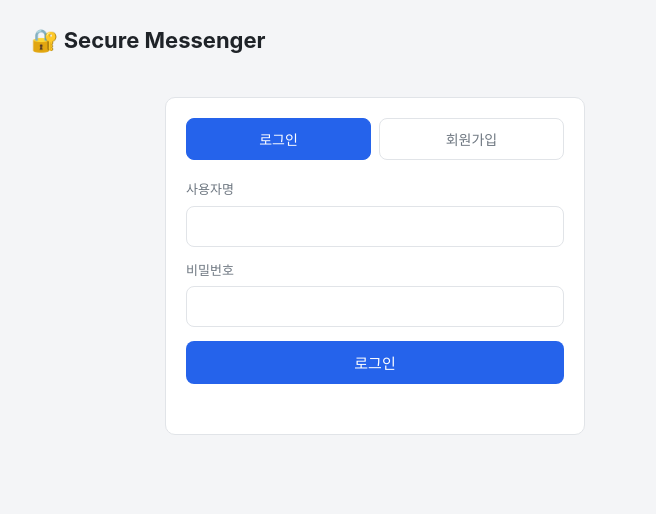
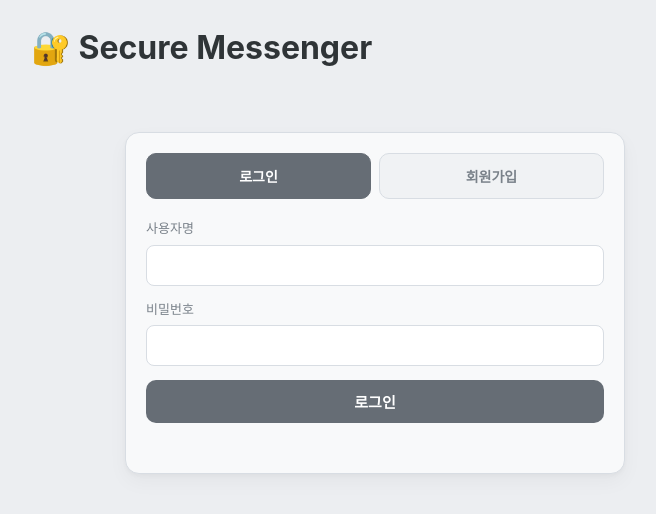
Before and after one commit to bora120/secure-messenger, a website with bundled scripts: page public/index.html in a window 1280 px wide. Shown: the whole page, without its empty margins (265-921 px from the left). Built offline with nearby package versions, Linux system fonts and the light colour scheme.

Commit message:
디자인 수정

```diff
--- a/public/styles.css
+++ b/public/styles.css
@@ -1,16 +1,27 @@
 :root {
-  --bg: #f4f5f7;
-  --surface: #ffffff;
-  --border: #e1e4e8;
-  --text: #1f2328;
-  --muted: #6e7781;
-  --primary: #2563eb;
-  --primary-hover: #1d4ed8;
-  --ok: #15803d;
-  --bad: #b91c1c;
-  --warn-bg: #fff7ed;
-  --warn-border: #fdba74;
-  --radius: 10px;
+  --bg: #eceef1;
+  --surface: #f8f9fa;
+
+  --border: #d8dde3;
+
+  --text: #2f3437;
+  --muted: #7a828a;
+
+  --primary: #666d75;
+  --primary-hover: #545b63;
+
+  --accent: #666d75;
+
+  --bg-card: #f8f9fa;
+  --text-muted: #7a828a;
+
+  --ok: #4b7f52;
+  --bad: #a05252;
+
+  --warn-bg: #f4f1eb;
+  --warn-border: #d4cabd;
+
+  --radius: 12px;
 }
 
 * { box-sizing: border-box; }
@@ -33,32 +44,70 @@ body {
 .topbar {
   display: flex;
   align-items: center;
-  justify-content: space-between;
   margin-bottom: 24px;
 }
-.topbar h1 { font-size: 22px; margin: 0; }
 
-.session { display: flex; align-items: center; gap: 12px; font-size: 14px; }
+.topbar h1 {
+  margin: 0;
+  transition: all .3s ease;
+}
+
+.session {
+  margin-left: auto;
+  display: flex;
+  align-items: center;
+  gap: 10px;
+}
 
 .card {
   background: var(--surface);
   border: 1px solid var(--border);
-  border-radius: var(--radius);
+  border-radius: 14px;
   padding: 20px;
   margin-bottom: 20px;
+
+  box-shadow:
+    0 2px 4px rgba(0,0,0,.03),
+    0 8px 20px rgba(0,0,0,.04);
 }
 
-.hidden { display: none !important; }
+.hidden {
+  display: none !important;
+}
 
 /* 인증 */
-.auth { max-width: 420px; margin: 40px auto; }
+.auth {
+  max-width: 500px;
+  margin: 60px auto;
+}
 .tabs { display: flex; gap: 8px; margin-bottom: 20px; }
 .tab {
-  flex: 1; padding: 10px; border: 1px solid var(--border);
-  background: transparent; border-radius: 8px; cursor: pointer;
-  font-size: 14px; color: var(--muted);
+  flex: 1;
+  padding: 12px;
+
+  background: #f0f2f4;
+
+  border: 1px solid var(--border);
+  border-radius: 10px;
+
+  color: var(--muted);
+
+  font-size: 14px;
+  font-weight: 600;
+
+  cursor: pointer;
+  transition: all .2s ease;
 }
-.tab.active { background: var(--primary); color: #fff; border-color: var(--primary); }
+
+.tab:hover {
+  background: #e8eaed;
+}
+
+.tab.active {
+  background: var(--primary);
+  color: white;
+  border-color: var(--primary);
+}
 
 .form { display: flex; flex-direction: column; gap: 14px; }
 .form label { display: flex; flex-direction: column; gap: 6px; font-size: 13px; color: var(--muted); }
@@ -72,15 +121,33 @@ body {
 .hint { font-size: 12px; color: var(--muted); margin: 0; }
 
 .btn-primary {
-  padding: 11px; background: var(--primary); color: #fff; border: none;
-  border-radius: 8px; font-size: 15px; cursor: pointer; font-weight: 500;
+  padding: 11px;
+  background: var(--primary);
+  color: white;
+  border: none;
+  border-radius: 10px;
+  font-size: 15px;
+  font-weight: 600;
+  cursor: pointer;
+  transition: .2s;
 }
-.btn-primary:hover { background: var(--primary-hover); }
+
+.btn-primary:hover {
+  background: var(--primary-hover);
+}
+
 .btn-ghost {
-  padding: 7px 12px; background: transparent; border: 1px solid var(--border);
-  border-radius: 8px; cursor: pointer; font-size: 13px; color: var(--muted);
+  padding: 8px 12px;
+  background: #f3f4f6;
+  border: 1px solid var(--border);
+  border-radius: 10px;
+  cursor: pointer;
+  color: var(--text);
 }
-.btn-ghost:hover { background: var(--bg); }
+
+.btn-ghost:hover {
+  background: #eceef1;
+}
 
 .msg { font-size: 13px; margin: 12px 0 0; min-height: 18px; color: var(--muted); }
 
@@ -96,8 +163,10 @@ body {
 .empty { color: var(--muted); font-size: 14px; text-align: center; padding: 20px 0; }
 
 .message {
-  border: 1px solid var(--border); border-radius: 8px; padding: 14px;
-  background: #fcfcfd;
+  border: 1px solid var(--border);
+  border-radius: 12px;
+  padding: 14px;
+  background: #f5f6f7;
 }
 .message-meta {
   display: flex; justify-content: space-between; align-items: baseline;
@@ -226,16 +295,18 @@ body {
   margin-top: 0.5rem;
 }
 .group-item {
-  padding: 0.6rem 0.8rem;
-  border-radius: 8px;
+  padding: 0.7rem 0.9rem;
+  border-radius: 10px;
   border: 1px solid var(--border);
   cursor: pointer;
-  transition: all 0.15s;
-  background: var(--bg);
+  transition: .2s;
+  background: #f3f4f6;
 }
-.group-item:hover, .group-item.active {
+
+.group-item:hover,
+.group-item.active {
   background: var(--accent);
-  color: #fff;
+  color: white;
   border-color: var(--accent);
 }
 .group-item .group-item-name { font-weight: 600; font-size: 0.9rem; }
@@ -308,12 +379,13 @@ body {
   word-break: break-word;
 }
 .mine .chat-msg-bubble {
-  background: var(--accent);
-  color: #fff;
+  background: #707781;
+  color: white;
   border-bottom-right-radius: 4px;
 }
+
 .theirs .chat-msg-bubble {
-  background: var(--bg);
+  background: #f3f4f6;
   border: 1px solid var(--border);
   border-bottom-left-radius: 4px;
 }
@@ -347,3 +419,23 @@ body {
   font-size: 0.9rem;
   font-family: inherit;
 }
+
+/* 로그인 전/후 */
+
+/* 로그인 화면 */
+body.auth-mode .topbar {
+  justify-content: center;
+}
+
+body.auth-mode .topbar h1 {
+  font-size: 34px;
+}
+
+/* 로그인 후 */
+body.logged-in .topbar {
+  justify-content: space-between;
+}
+
+body.logged-in .topbar h1 {
+  font-size: 24px;
+}
```
